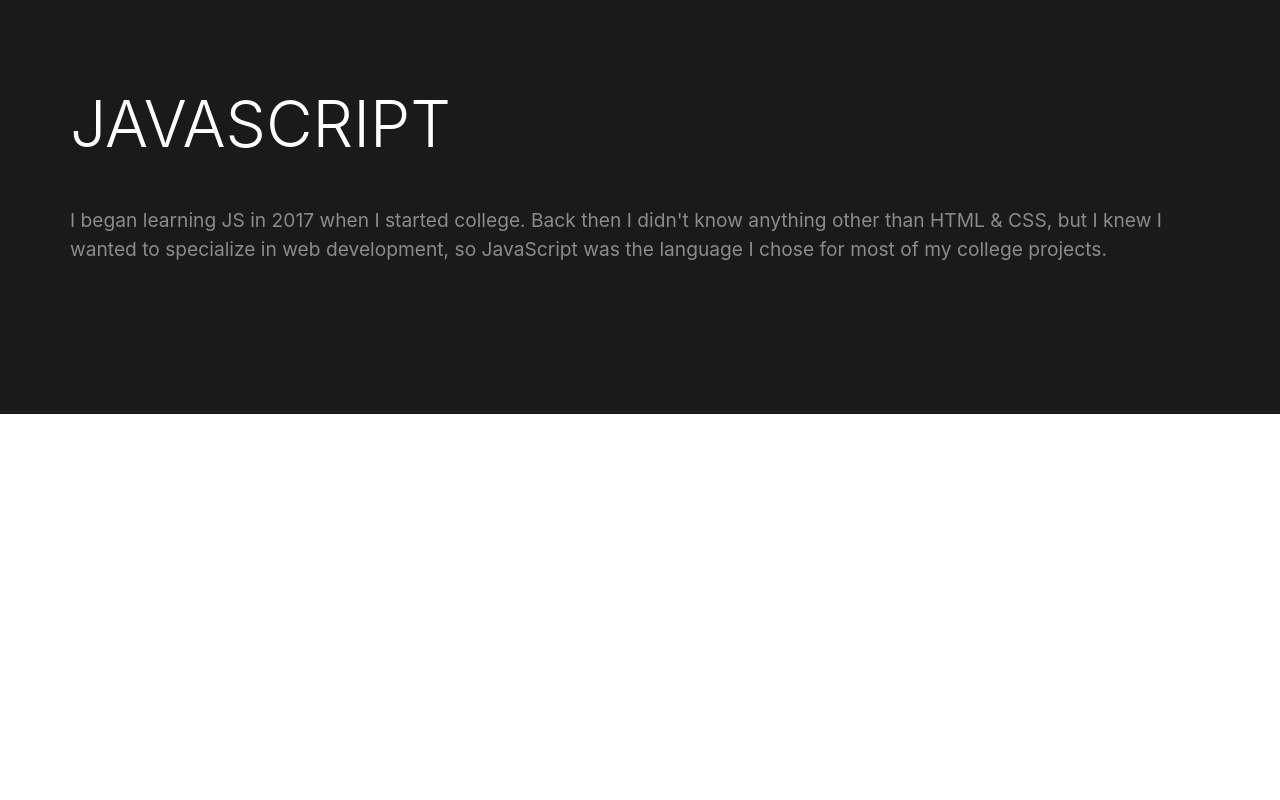
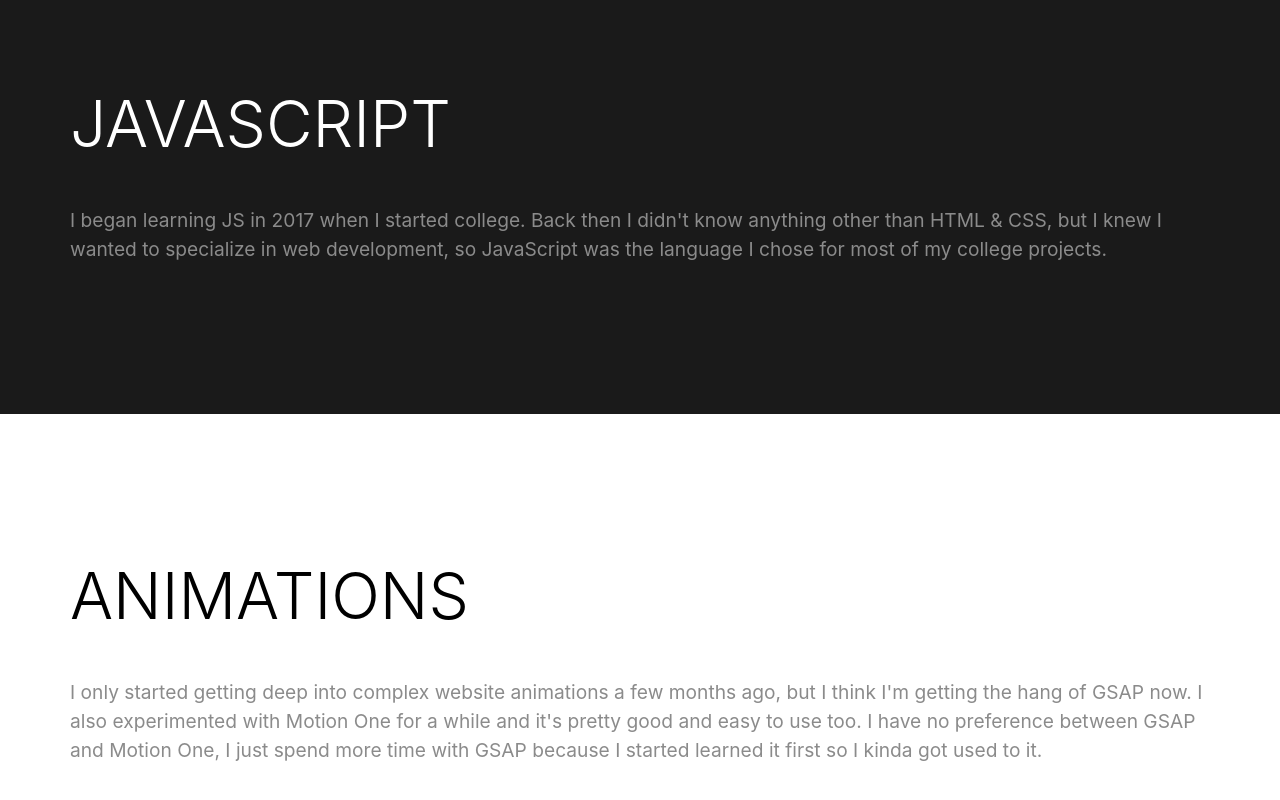
Before and after one commit to SirBruno/portfolio, a React (Create React App) app: page / in a window 1280 px wide. Shown: the part 1358-2158 px from the top of the page. Before the commit the page ends 1772 px from the top, so only its background shows below. Built offline with nearby package versions, Linux system fonts and the light colour scheme.

Commit message:
added a new section

```diff
--- a/src/App.js
+++ b/src/App.js
@@ -16,6 +16,9 @@ function App() {
       <Section theme={"dark"} title={"JavaScript"}>
         I began learning JS in 2017 when I started college. Back then I didn't know anything other than HTML & CSS, but I knew I wanted to specialize in web development, so JavaScript was the language I chose for most of my college projects.
       </Section>
+      <Section title={"Animations"}>
+        I only started getting deep into complex website animations a few months ago, but I think I'm getting the hang of GSAP now. I also experimented with Motion One for a while and it's pretty good and easy to use too. I have no preference between GSAP and Motion One, I just spend more time with GSAP because I started learned it first so I kinda got used to it.
+      </Section>
     </div>
   );
 }
```
